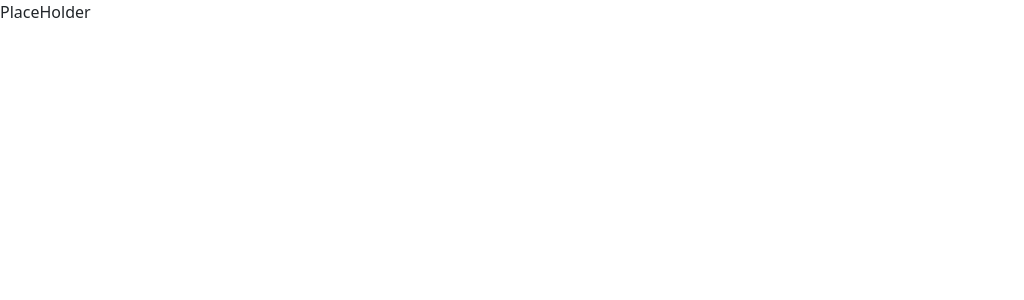
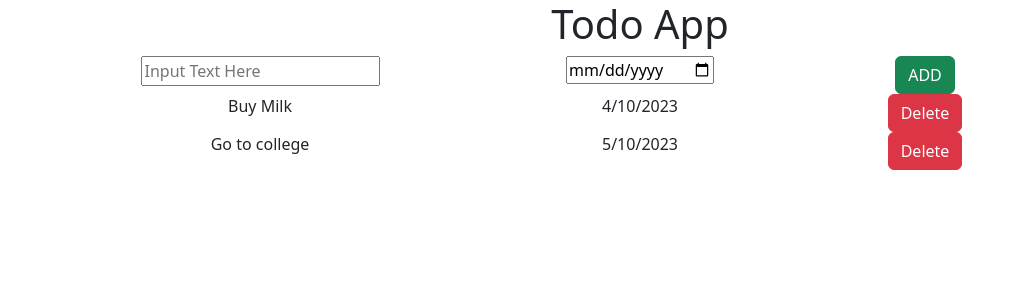
Before and after one commit to Crocodyll1/React, a React (Vite) app in the folder Projects/1-todo-app-version-1/: page / in a window 1280 px wide. Shown: the top 300 px of the page, without its empty margins (0-1024 px from the left). Built offline with nearby package versions, Linux system fonts and the light colour scheme.

Commit message:
initial commit

```diff
--- a/Projects/1-todo-app-version-1/src/App.jsx
+++ b/Projects/1-todo-app-version-1/src/App.jsx
@@ -1,6 +1,52 @@
+import AppName from './component/appName.jsx';
+
 
 function App() {
-  return <div>PlaceHolder</div>
+  return <center class='todo-container'>
+     <AppName/>
+    <div class="container text-center">
+
+      <div class="row">
+        <div class="col-4">
+          <input type="text" placeholder="Input Text Here" />
+        </div>
+        <div class="col-4">
+          <input type="date" placeholder="Enter Date" />
+        </div>
+        <div class="col-2">
+          <button type="button" class="btn btn-success">ADD</button>
+        </div>
+
+
+      </div>
+      <div class="row">
+        <div class="col-4">
+           Buy Milk
+        </div>
+        <div class="col-4">
+          4/10/2023
+        </div>
+        <div class="col-2">
+         <button type="button" class="btn btn-danger">Delete</button>
+        </div>
+
+
+      </div>
+      <div class="row">
+        <div class="col-4">
+          Go to college
+        </div>
+        <div class="col-4">
+          5/10/2023
+        </div>
+        <div class="col-2">
+        <button type="button" class="btn btn-danger">Delete</button>
+        </div>
+
+
+      </div>
+    </div>
+  </center>
 }
 
 export default App
--- /dev/null
+++ b/Projects/1-todo-app-version-1/src/component/appName.jsx
@@ -0,0 +1,5 @@
+function AppName() {
+    return <h1>Todo App</h1>
+}
+
+export default AppName;
```
